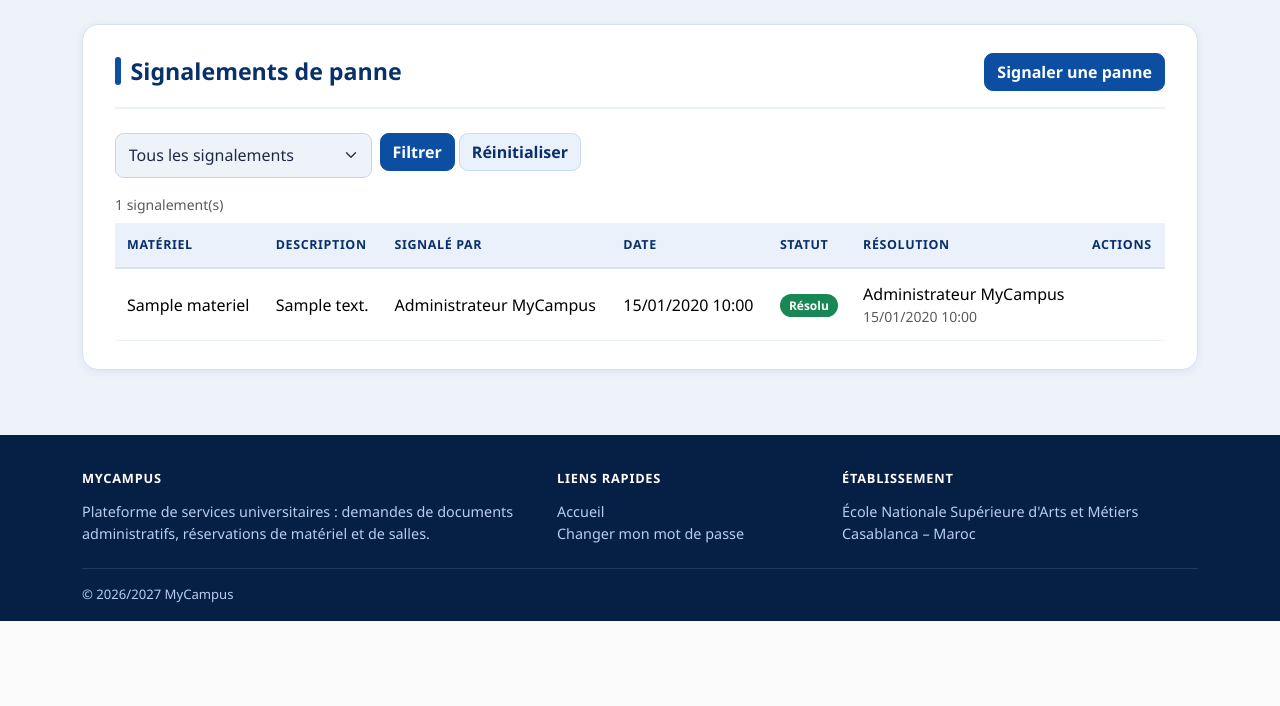
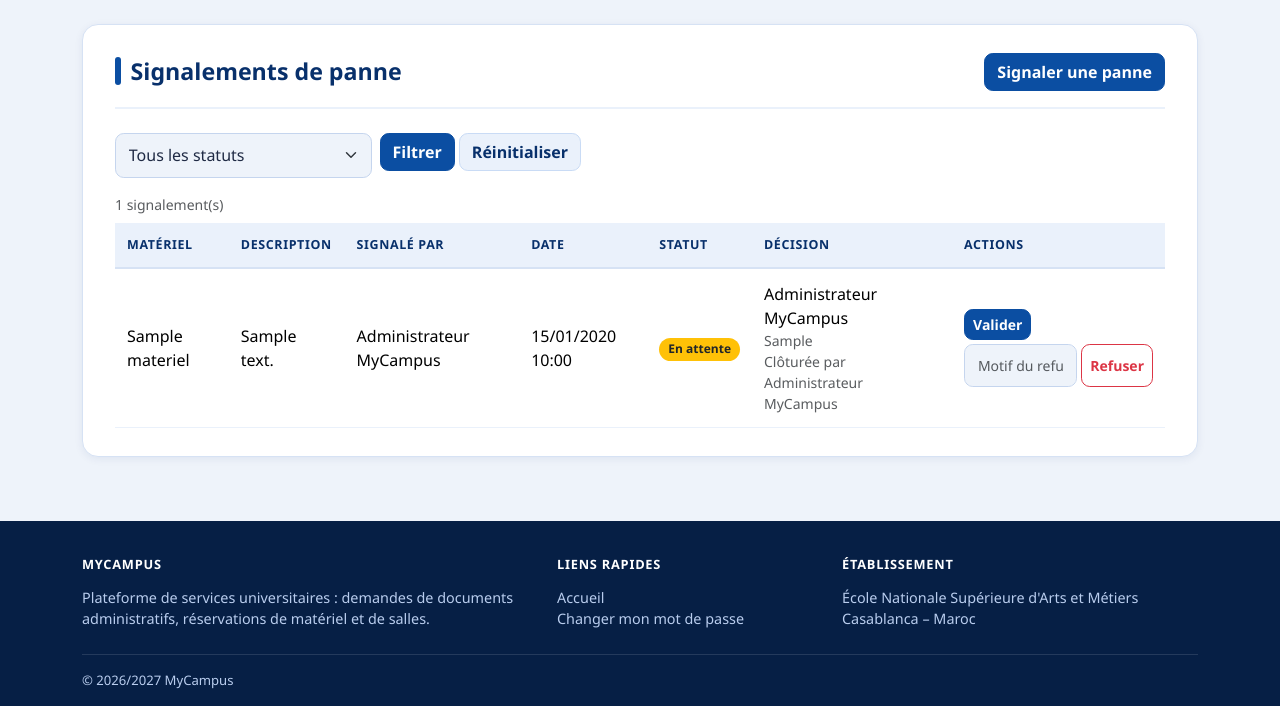
Before and after one commit to JdiraSiham/MyCampus, a Spring Boot app: page /signalements in a window 1280 px wide. Shown: the part 179-885 px from the top of the page. Before the commit the page ends 800 px from the top, so only its background shows below. Run offline with Spring Boot 4, Linux system fonts and the light colour scheme; a user stored in the database is signed in; tables that the repository leaves empty hold one stand-in row (values such as "Sample post"); some of the project's set-up classes (security, data sources, template engines, error pages and the like) are left out, and stand-ins take their place; some libraries are stand-ins or nearby versions.

Commit message:
Validation des signalements de panne par le gestionnaire

```diff
--- a/src/main/java/ma/ensam/mycampus/security/SecurityConfig.java
+++ b/src/main/java/ma/ensam/mycampus/security/SecurityConfig.java
@@ -57,7 +57,8 @@ public class SecurityConfig {
                                 "/reservations-materiel/reserver", "/reservations-materiel/annuler",
                                 "/reservations-salle/mes-reservations", "/reservations-salle/disponibles",
                                 "/reservations-salle/nouvelle", "/reservations-salle/reserver",
-                                "/reservations-salle/annuler")
+                                "/reservations-salle/annuler",
+                                "/signalements/mes-signalements")
                         .hasRole("ETUDIANT")
 
                         // --- ETUDIANT et GESTIONNAIRE (consultation, signalement) ---
--- a/src/main/java/ma/ensam/mycampus/web/SignalementPanneController.java
+++ b/src/main/java/ma/ensam/mycampus/web/SignalementPanneController.java
@@ -3,6 +3,7 @@ package ma.ensam.mycampus.web;
 import jakarta.servlet.http.HttpServletRequest;
 import ma.ensam.mycampus.dao.entities.Materiel;
 import ma.ensam.mycampus.dao.entities.enums.EtatMateriel;
+import ma.ensam.mycampus.dao.entities.enums.StatutSignalement;
 import ma.ensam.mycampus.service.BusinessException;
 import ma.ensam.mycampus.service.interfaces.MaterielService;
 import ma.ensam.mycampus.service.interfaces.SignalementPanneService;
@@ -34,17 +35,26 @@ public class SignalementPanneController {
         this.utilisateurService = utilisateurService;
     }
 
-    // Gestionnaire : liste des signalements ; étudiant : directement le formulaire
+    // Gestionnaire : tous les signalements (filtre par statut) ; étudiant : ses propres signalements
     @GetMapping
-    public String liste(@RequestParam(defaultValue = "false") boolean nonResolus,
+    public String liste(@RequestParam(required = false) StatutSignalement statut,
                         Model model, HttpServletRequest request) {
         if (!request.isUserInRole("GESTIONNAIRE")) {
-            return "redirect:/signalements/nouveau";
+            return "redirect:/signalements/mes-signalements";
         }
-        model.addAttribute("signalements",
-                nonResolus ? signalementService.listerNonResolus() : signalementService.listerTout());
-        model.addAttribute("nonResolus", nonResolus);
+        model.addAttribute("signalements", statut == null
+                ? signalementService.listerTout()
+                : signalementService.listerParStatut(statut));
+        model.addAttribute("statutChoisi", statut);
         return "signalements/liste";
+    }
+
+    // ----- Étudiant -----
+
+    @GetMapping("/mes-signalements")
+    public String mesSignalements(Principal principal, Model model) {
+        model.addAttribute("signalements", signalementService.listerParAuteur(idConnecte(principal)));
+        return "signalements/mes-signalements";
     }
 
     @GetMapping("/nouveau")
@@ -60,16 +70,46 @@ public class SignalementPanneController {
                            HttpServletRequest request) {
         try {
             signalementService.signaler(idConnecte(principal), materielId, description);
+            if (request.isUserInRole("GESTIONNAIRE")) {
+                redirect.addFlashAttribute("succes",
+                        "Panne signalée et validée : le matériel est en panne et ses réservations à venir sont annulées.");
+                return "redirect:/signalements";
+            }
             redirect.addFlashAttribute("succes",
-                    "Panne signalée : le matériel est passé en panne et ses réservations à venir ont été annulées.");
-            return request.isUserInRole("GESTIONNAIRE")
-                    ? "redirect:/signalements"
-                    : "redirect:/signalements/nouveau";
+                    "Votre signalement a été transmis à un gestionnaire pour validation.");
+            return "redirect:/signalements/mes-signalements";
         } catch (BusinessException e) {
             model.addAttribute("erreur", e.getMessage());
             preparerFormulaire(model, materielId, description);
             return "signalements/formulaire";
         }
+    }
+
+    // ----- Gestionnaire -----
+
+    @PostMapping("/valider")
+    public String valider(@RequestParam Long id, Principal principal, RedirectAttributes redirect) {
+        try {
+            signalementService.valider(id, idConnecte(principal));
+            redirect.addFlashAttribute("succes",
+                    "Panne validée : le matériel est en panne et ses réservations à venir sont annulées.");
+        } catch (BusinessException e) {
+            redirect.addFlashAttribute("erreur", e.getMessage());
+        }
+        return "redirect:/signalements";
+    }
+
+    @PostMapping("/refuser")
+    public String refuser(@RequestParam Long id,
+                          @RequestParam(required = false) String motif,
+                          Principal principal, RedirectAttributes redirect) {
+        try {
+            signalementService.refuser(id, idConnecte(principal), motif);
+            redirect.addFlashAttribute("succes", "Signalement refusé : le matériel n'est pas modifié.");
+        } catch (BusinessException e) {
+            redirect.addFlashAttribute("erreur", e.getMessage());
+        }
+        return "redirect:/signalements";
     }
 
     @PostMapping("/cloturer")
--- a/src/main/resources/templates/signalements/formulaire.html
+++ b/src/main/resources/templates/signalements/formulaire.html
@@ -1,7 +1,6 @@
 <!DOCTYPE html>
 <html xmlns:th="http://www.thymeleaf.org"
       xmlns:layout="http://www.ultraq.net.nz/thymeleaf/layout"
-      xmlns:sec="http://www.thymeleaf.org/extras/spring-security"
       layout:decorate="~{template}">
 <head>
     <title>Signaler une panne - MyCampus</title>
@@ -36,7 +35,7 @@
         </div>
 
         <button type="submit" class="btn btn-primary">Signaler</button>
-        <a class="btn btn-secondary" sec:authorize="hasRole('GESTIONNAIRE')" th:href="@{/signalements}">Annuler</a>
+        <a class="btn btn-secondary" th:href="@{/signalements}">Annuler</a>
     </form>
 </section>
 </body>
--- a/src/main/resources/templates/signalements/liste.html
+++ b/src/main/resources/templates/signalements/liste.html
@@ -17,9 +17,11 @@
 
     <form class="row g-2 mb-3" method="get" th:action="@{/signalements}">
         <div class="col-md-6 col-lg-3">
-            <select class="form-select" name="nonResolus">
-                <option value="">Tous les signalements</option>
-                <option value="true" th:selected="${nonResolus}">En cours seulement</option>
+            <select class="form-select" name="statut">
+                <option value="">Tous les statuts</option>
+                <option value="EN_ATTENTE" th:selected="${statutChoisi?.name() == 'EN_ATTENTE'}">En attente</option>
+                <option value="VALIDEE" th:selected="${statutChoisi?.name() == 'VALIDEE'}">Validée</option>
+                <option value="REFUSEE" th:selected="${statutChoisi?.name() == 'REFUSEE'}">Refusée</option>
             </select>
         </div>
         <div class="col-auto">
@@ -38,7 +40,7 @@
             <th>Signalé par</th>
             <th>Date</th>
             <th>Statut</th>
-            <th>Résolution</th>
+            <th>Décision</th>
             <th>Actions</th>
         </tr>
         </thead>
@@ -49,16 +51,41 @@
             <td th:text="${s.auteur.nom + ' ' + s.auteur.prenom}"></td>
             <td th:text="${#temporals.format(s.dateSignalement, 'dd/MM/yyyy HH:mm')}"></td>
             <td>
-                <span class="badge bg-success" th:if="${s.resolu}">Résolu</span>
-                <span class="badge bg-warning text-dark" th:unless="${s.resolu}">En cours</span>
+                <span th:switch="${s.statut.name()}">
+                    <span th:case="'EN_ATTENTE'" class="badge bg-warning text-dark">En attente</span>
+                    <span th:case="'VALIDEE'">
+                        <span class="badge bg-success" th:if="${s.resolu}">Résolue</span>
+                        <span class="badge bg-primary" th:unless="${s.resolu}">Validée</span>
+                    </span>
+                    <span th:case="'REFUSEE'" class="badge bg-danger">Refusée</span>
+                </span>
             </td>
             <td>
-                <span th:if="${s.resoluPar != null}" th:text="${s.resoluPar.nom + ' ' + s.resoluPar.prenom}"></span>
-                <div class="text-muted small" th:if="${s.dateResolution != null}"
-                     th:text="${#temporals.format(s.dateResolution, 'dd/MM/yyyy HH:mm')}"></div>
+                <span th:if="${s.decideur != null}" th:text="${s.decideur.nom + ' ' + s.decideur.prenom}"></span>
+                <div class="text-muted small" th:if="${s.motifRefus != null}" th:text="${s.motifRefus}"></div>
+                <div class="text-muted small" th:if="${s.resoluPar != null}"
+                     th:text="'Clôturée par ' + ${s.resoluPar.nom} + ' ' + ${s.resoluPar.prenom}"></div>
             </td>
             <td>
-                <form class="d-inline" th:unless="${s.resolu}"
+                <!-- Demande d'étudiant à traiter -->
+                <th:block th:if="${s.statut.name() == 'EN_ATTENTE'}">
+                    <form class="d-inline" th:action="@{/signalements/valider}" method="post">
+                        <input type="hidden" name="id" th:value="${s.id}"/>
+                        <button type="submit" class="btn btn-sm btn-primary"
+                                onclick="return confirm('Valider cette panne ? Le matériel passera en panne et ses réservations à venir seront annulées.');">Valider</button>
+                    </form>
+                    <form class="d-flex gap-1 mt-1" th:action="@{/signalements/refuser}" method="post">
+                        <input type="hidden" name="id" th:value="${s.id}"/>
+                        <input type="text" class="form-control form-control-sm" name="motif"
+                               placeholder="Motif du refus *" required/>
+                        <button type="submit" class="btn btn-sm btn-outline-danger"
+                                onclick="return confirm('Refuser ce signalement ?');">Refuser</button>
+                    </form>
+                </th:block>
+
+                <!-- Panne confirmée, matériel réparé : clôture -->
+                <form class="d-inline"
+                      th:if="${s.statut.name() == 'VALIDEE' and !s.resolu}"
                       th:action="@{/signalements/cloturer}" method="post">
                     <input type="hidden" name="id" th:value="${s.id}"/>
                     <button type="submit" class="btn btn-sm btn-primary"
```
Also changed, not shown: src/main/java/ma/ensam/mycampus/dao/entities/SignalementPanne.java (+16 -0 lines), src/main/java/ma/ensam/mycampus/dao/entities/enums/StatutSignalement.java (added, +7 -0 lines), src/main/java/ma/ensam/mycampus/dao/repositories/SignalementPanneRepository.java (+13 -0 lines), src/main/java/ma/ensam/mycampus/service/implementations/SignalementPanneManager.java (+95 -16 lines), src/main/java/ma/ensam/mycampus/service/interfaces/SignalementPanneService.java (+11 -0 lines), src/main/resources/templates/signalements/mes-signalements.html (added, +57 -0 lines).
